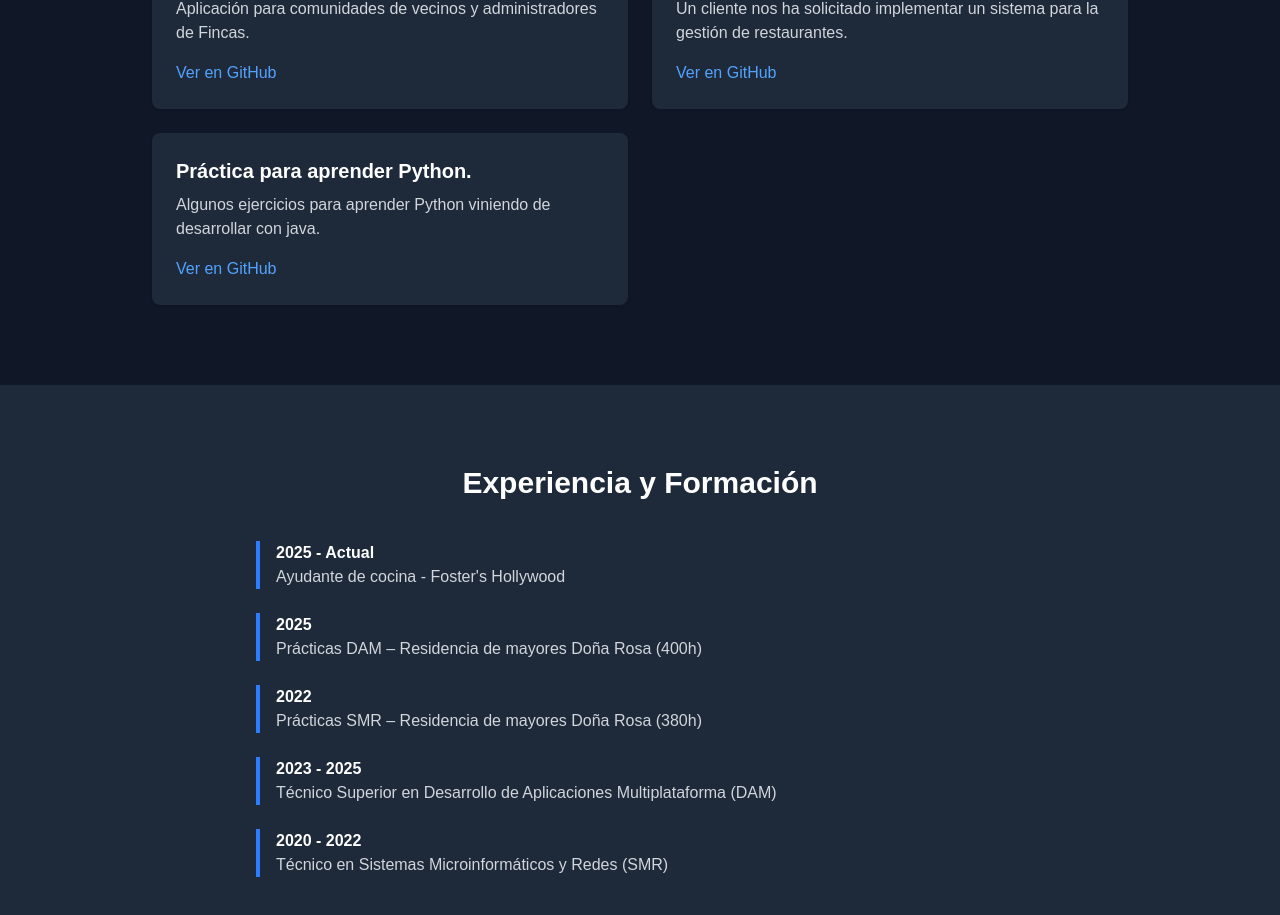
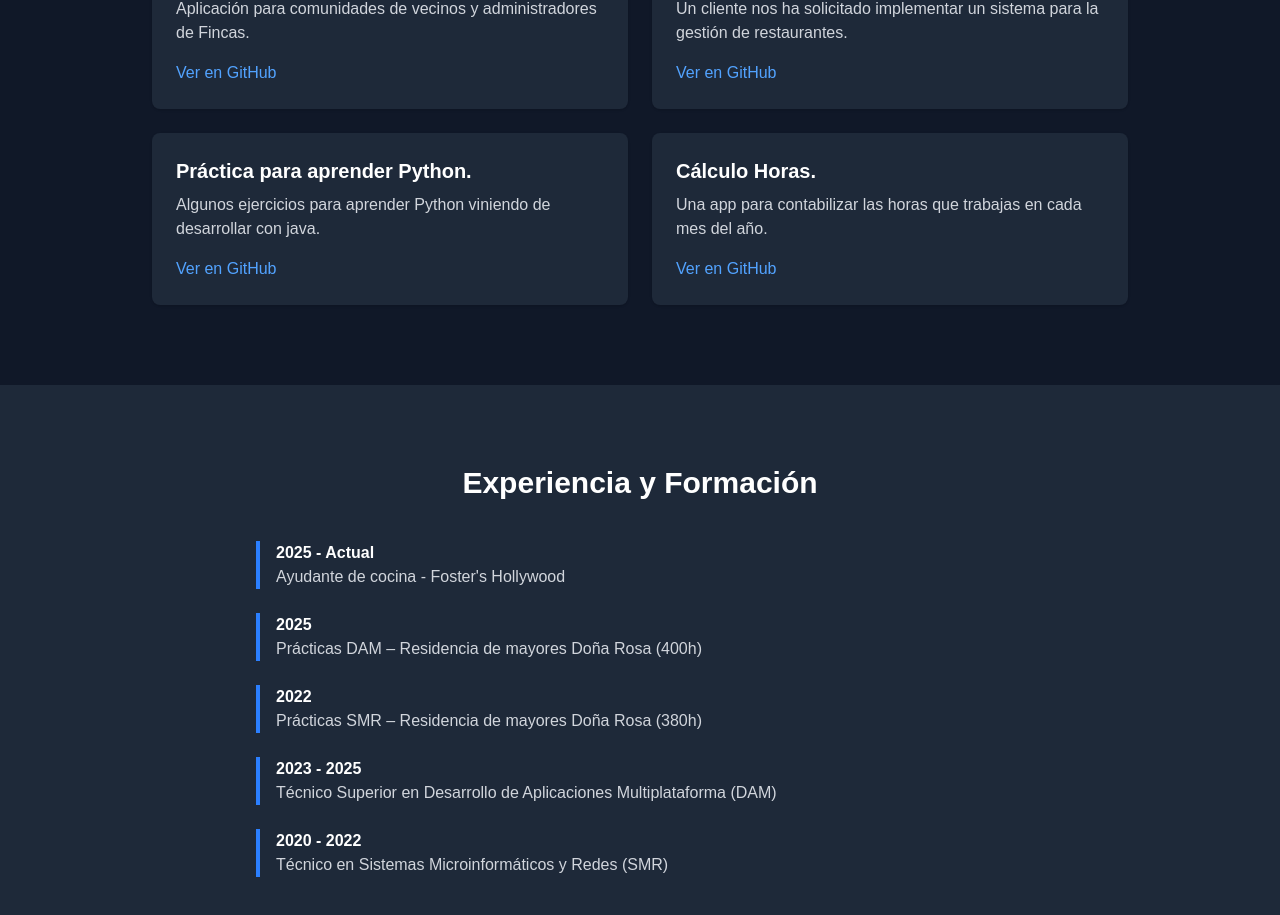
Before and after one commit to PabloBelmonte03/Porfolio_Pablo, a Next.js app: page / in a window 1280 px wide. Shown: the part 1715-2630 px from the top of the page. Built offline with nearby package versions, Linux system fonts and the light colour scheme.

Commit message:
Nuevo Proyecto en el porfolio

```diff
--- a/src/app/components/Proyectos.tsx
+++ b/src/app/components/Proyectos.tsx
@@ -14,6 +14,11 @@ const projects = [
     title: "Práctica para aprender Python.",
     description: "Algunos ejercicios para aprender Python viniendo de desarrollar con java.",
     github: "https://github.com/PabloBelmonte03/Pr-ctica-Python"
+  },
+    {
+    title: "Cálculo Horas.",
+    description: "Una app para contabilizar las horas que trabajas en cada mes del año.",
+    github: "https://github.com/PabloBelmonte03/Calculo-Horas"
   }
 ];
 
```
